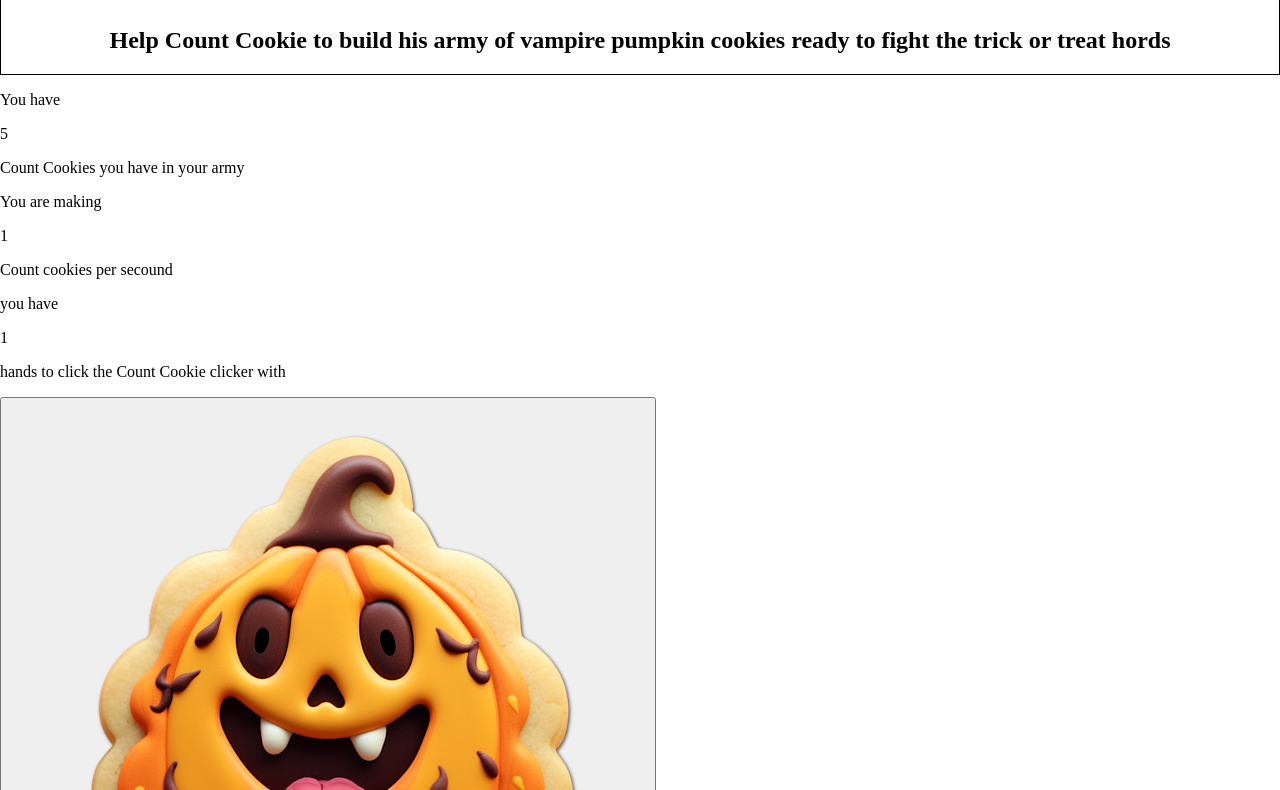
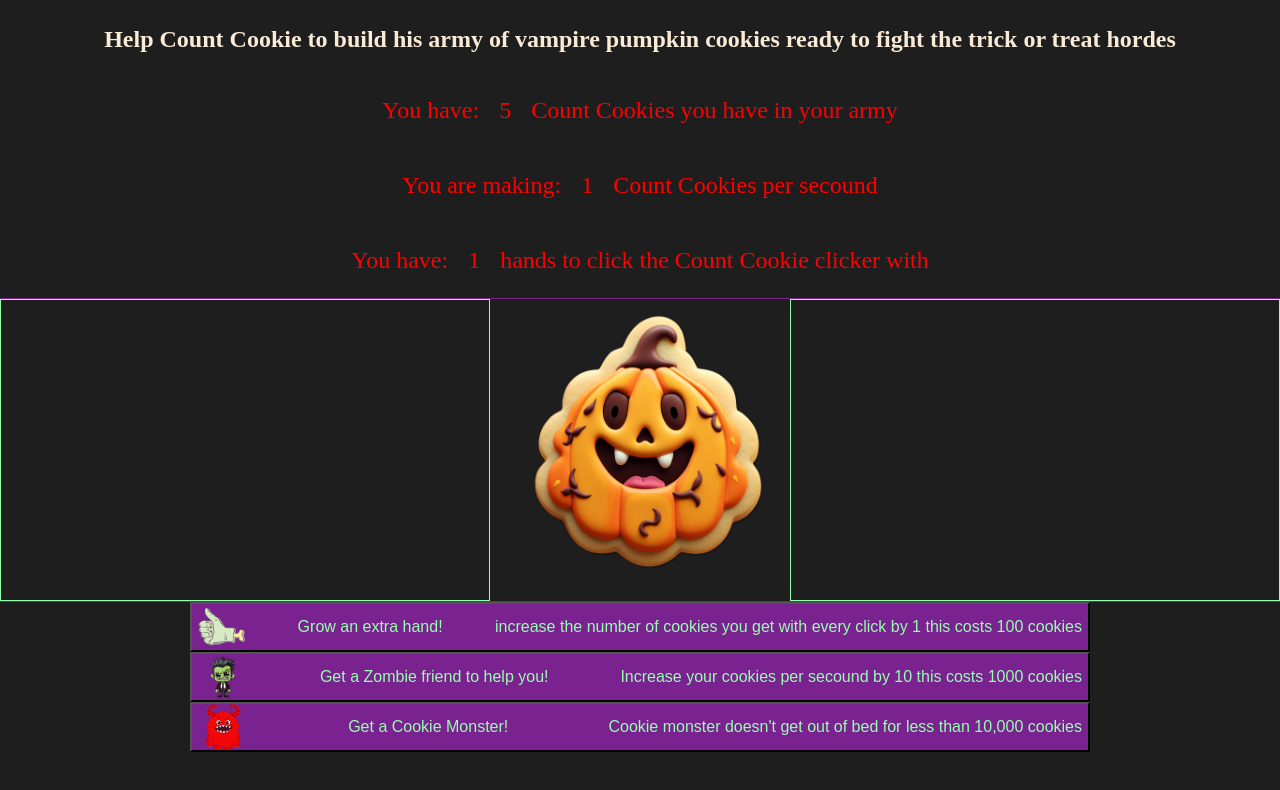
Before and after one commit to johnKennedy79/cookieClicker, a plain HTML site: page index.html in a window 1280 px wide. Shown: the part 74-864 px from the top of the page. After the commit the page ends 826 px from the top, so only its background shows below. Drawn offline with Linux system fonts and the light colour scheme.

Commit message:
css complete animation needs work

```diff
--- a/app.js
+++ b/app.js
@@ -3,8 +3,10 @@ const countCookie = document.getElementById("count-cookie");
 const cpsDisplay = document.getElementById("cps-display");
 const cookieBtn = document.getElementById("cookieBtn");
 const x10Btn = document.getElementById("x10");
+const x100Btn = document.getElementById("x100");
 const handDisplay = document.getElementById("handDisplay");
 const hand = document.getElementById("hand");
+const monimg = document.querySelector("monimg");
 //state variables including recal from local storage
 let cookies = localStorage.getItem("countCookie")
   ? parseInt(localStorage.getItem("countCookie"))
@@ -38,6 +40,8 @@ function clickCookie() {
 cookieBtn.addEventListener("click", clickCookie);
 x10Btn.addEventListener("click", multi10);
 hand.addEventListener("click", growAHand);
+x100Btn.addEventListener("click", monster);
+
 // TODO Store the number of cookies and cps in local storage
 // add local storage set item when returning from local storage get item it returns as a string so you need to parse the value back into an intager or return to 0 if no data stored.
 
@@ -45,10 +49,10 @@ hand.addEventListener("click", growAHand);
 // TODO STRETCH GOAL upgrades (buttons) that increase CPS and take away cookies
 //ad a function that does not work unles there are more than 100 cookies to deduct from deducts 100 cookies from cookies adds 10 to cps
 function multi10() {
-  if (cookies < 100) {
+  if (cookies < 1000) {
     alert("You do not have enough cookies to buy this yet!");
   } else {
-    cookies = cookies - 100;
+    cookies = cookies - 1000;
     cps = cps + 10;
     cpsDisplay.textContent = cps;
     localStorage.setItem("cps", cps);
@@ -57,16 +61,35 @@ function multi10() {
 // add cps value to local storage and recall it
 // TODO STRETCH GOAL upgrades (buttons) that increase number of cookies I get per click
 function growAHand() {
-  if (cookies < 10) {
+  if (cookies < 100) {
     alert("You do not have enough cookies to buy this yet!");
   } else {
-    cookies = cookies - 10;
+    cookies = cookies - 100;
     hands = hands + 1;
     handDisplay.textContent = hands;
     localStorage.setItem("hands", hands);
   }
 }
 
+function monster() {
+  console.log(monster);
+  if (cookies < 10000) {
+    alert("You do not have enough cookies to buy this yet");
+  } else {
+    cookies = cookies - 10000;
+    cps = cps + 100;
+    cpsDisplay.textContent = cps;
+    localStorage.setItem("cps", cps);
+    monimg.style.animation = "CookieMonster 15s";
+    setTimeout(function () {
+      cps = cps - 100;
+      cpsDisplay.textContent = cps;
+      localStorage.setItem("cps", cps);
+      monimg.style.animation = "CookieMonster 15s";
+    }, 15000);
+  }
+}
+
 // TODO Make the page look SWEEEEET
 
 // TODO Have fun!
--- a/index.html
+++ b/index.html
@@ -12,32 +12,56 @@
       <h1>Halloween Cookie Army</h1>
       <h2>
         Help Count Cookie to build his army of vampire pumpkin cookies ready to
-        fight the trick or treat hords
+        fight the trick or treat hordes
       </h2>
     </div>
     <div class="box1">
-      <p>You have</p>
+      <p>You have:</p>
       <p id="count-cookie">0</p>
       <p>Count Cookies you have in your army</p>
     </div>
     <div class="box2">
-      <p>You are making</p>
+      <p>You are making:</p>
       <p id="cps-display">1</p>
-      <p>Count cookies per secound</p>
+      <p>Count Cookies per secound</p>
     </div>
     <div class="box3">
-      <p>you have</p>
+      <p>You have:</p>
       <p id="handDisplay">1</p>
       <p>hands to click the Count Cookie clicker with</p>
     </div>
-    <button id="cookieBtn"><img src="./pumpkinCookie.png" /></button>
-    <button id="hand">
-      Grow an extra hand! increase the number of cookies you get with every
-      click by 1 this costs 10 cookies
-    </button>
-    <button id="x10">
-      Get a Zombie to help you! Increase your cookies per secound by 10 this
-      costs 100 cookies
-    </button>
+    <div class="contain">
+      <div class="anil">
+        <img class="monimg" src="./littleMonster.png" height="300px" />
+      </div>
+      <button class="pump" id="cookieBtn">
+        <img class="pump" src="./pumpkinCookie.png" />
+      </button>
+      <div class="anir"></div>
+    </div>
+    <div class="extras">
+      <button id="hand">
+        <img src="./helphand.png" height="40px" />
+        Grow an extra hand!
+        <p class="btntxt">
+          increase the number of cookies you get with every click by 1 this
+          costs 100 cookies
+        </p>
+      </button>
+      <button id="x10">
+        <img src="./zombieFriend.png" height="50px" />
+        Get a Zombie friend to help you!
+        <p class="btntxt">
+          Increase your cookies per secound by 10 this costs 1000 cookies
+        </p>
+      </button>
+      <button id="x100">
+        <img src="./littleMonster.png" height="50px" />
+        Get a Cookie Monster!
+        <p class="btntxt">
+          Cookie monster doesn't get out of bed for less than 10,000 cookies
+        </p>
+      </button>
+    </div>
   </body>
 </html>
--- a/style.css
+++ b/style.css
@@ -1,10 +1,126 @@
 body {
   margin: 0;
+  background-color: #1e1e1e;
+  display: flex;
+  flex-direction: column;
+  justify-content: center;
+  align-items: center;
 }
-
+p {
+  font-size: 1.5em;
+  color: red;
+}
 .box0 {
   display: flex;
   flex-direction: column;
   align-items: center;
-  border: solid 1px black;
+  color: antiquewhite;
 }
+.box1 {
+  display: flex;
+  justify-content: center;
+  column-gap: 20px;
+}
+.box2 {
+  display: flex;
+  justify-content: center;
+  column-gap: 20px;
+}
+.box3 {
+  display: flex;
+  justify-content: center;
+  column-gap: 20px;
+}
+button {
+  font-size: 1em;
+  height: 50px;
+  width: 900px;
+  display: flex;
+  align-items: center;
+  justify-content: space-between;
+  color: #96ffad;
+  background-color: #7b2291;
+  cursor: url("./skeletonPointer.png"), auto;
+}
+.pump {
+  background: none;
+  height: 300px;
+  width: 300px;
+  border-radius: 50%;
+  border: none;
+  cursor: url("./skeletonPointer.png"), auto;
+  z-index: 1;
+}
+.contain {
+  border: #7b2291 solid 1px;
+  width: 100%;
+  display: flex;
+  justify-content: center;
+}
+.anil {
+  width: 300px;
+  height: 300px;
+  border: #96ffad solid 1px;
+  flex-grow: 1;
+  animation: CookieMonster;
+}
+.anir {
+  width: 300px;
+  height: 300px;
+  border: #96ffad solid 1px;
+  flex-grow: 1;
+}
+.btntxt {
+  font-size: 1em;
+  color: #96ffad;
+}
+.monimg {
+  opacity: 0;
+}
+
+@keyframes CookieMonster {
+  0% {
+    opacity: 0;
+    scale: 0;
+  }
+  10% {
+    opacity: 1;
+    scale: 0.3;
+  }
+  20% {
+    opacity: 1;
+    scale: 0.6;
+  }
+  30% {
+    opacity: 1;
+    scale: 1;
+  }
+  40% {
+    opacity: 1;
+    scale: 1;
+  }
+  50% {
+    opacity: 1;
+    scale: 1;
+  }
+  60% {
+    opacity: 1;
+    scale: 1;
+  }
+  70% {
+    opacity: 1;
+    scale: 1;
+  }
+  80% {
+    opacity: 1;
+    scale: 0.6;
+  }
+  90% {
+    opacity: 1;
+    scale: 0.3;
+  }
+  100% {
+    opacity: 1;
+    scale: 0;
+  }
+}
```
Also changed, not shown: helphand.png (added), littleMonster.png (added), skeletonPointer.png (added), zombieFriend.png (added).
